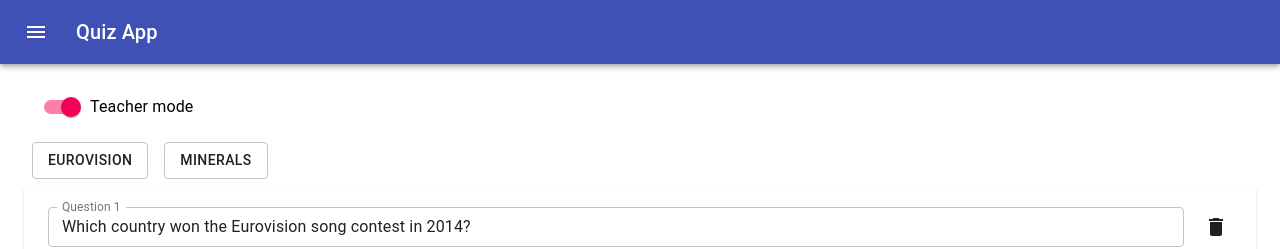
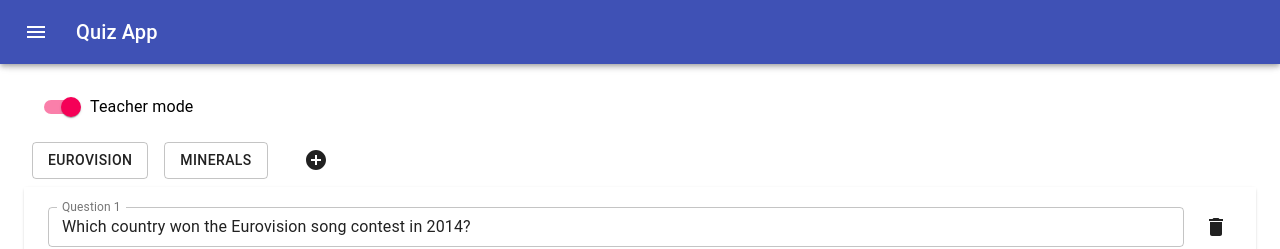
Before and after one commit to vappukoskela/quiz-app, a React (Create React App) app: page / in a window 1280 px wide. Shown: the top 249 px of the page. Built offline with nearby package versions, Linux system fonts and the light colour scheme.

Commit message:
added addQuiz still TODO changing names of quizzes

```diff
--- a/src/App.js
+++ b/src/App.js
@@ -12,6 +12,7 @@
 import DeleteIcon from '@material-ui/icons/Delete';
 import AddCircleIcon from '@material-ui/icons/AddCircle';
 import AddIcon from '@material-ui/icons/Add';
+import CheckIcon from '@material-ui/icons/Check';
 import {Container, Paper, Button, Switch, FormControlLabel, TextField} from '@material-ui/core';
 
 const useStyles = makeStyles((theme) => ({
@@ -27,18 +28,15 @@
 
 function App() {
   const initialData = [...quizzesImported].map((quizObject) => {
-    console.log(quizObject)
     quizObject.uuid = uuid();
     quizObject.quizQuestions.map((questionObject) => {
       console.log(questionObject)
       questionObject.uuid = uuid();
-
       return questionObject
     })
     return quizObject
   });
-  console.log("INITIAL DATA BELOW")
-  console.log(initialData)
+
   const classes = useStyles();
   const [data, setData] = useState([])
   const [dataAlustettu, setDataAlustettu] = useState(false)
@@ -83,6 +81,13 @@
   }
 
   // --------------------------------------
+
+  const addQuiz= () => {
+    let deepCopy = JSON.parse(JSON.stringify(data))
+    let newQuiz= {quizName: "New Quiz", uuid:uuid(), quizQuestions: [{question: "", answerOptions: [ {answer: "", correct: false, selected: false,uuid: uuid()}], uuid: uuid() }]}
+    deepCopy.push(newQuiz)
+    setData(deepCopy)
+  }
 
   const addNewQuestion= (quizIndex) => {
     let deepCopy = JSON.parse(JSON.stringify(data))
@@ -152,6 +157,7 @@
             <Button variant="outlined" onClick={() => selectQuiz(index)}>{val.quizName}</Button>
           )
         })}
+        {status.teacherMode ? <Button onClick={() => addQuiz()}><AddCircleIcon/></Button> : ""}
         </div>
             {dataAlustettu ? data[quiz].quizQuestions.map((value, parentIndex) => {
               return(
@@ -190,7 +196,7 @@
                         <TextField onChange={(event) => answerChanged(event, quiz, parentIndex, index)} size="small" label={"Answer " + (index+1)} variant="outlined" value={value.answer}/>
                         <Button className="deleteButton" onClick={() => deleteAnswer(quiz, parentIndex, index)}><DeleteIcon/></Button>
                       </div>
-                      :  <ListItemText id={index} primary={value.answer} />
+                      : <div><ListItemText id={index} primary={value.answer} /></div>
                     }
                   </ListItem>
                   )
```
Also changed, not shown: 1 other file (tests, documents, lock files or other folders).
